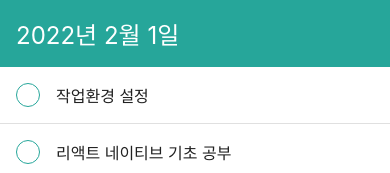
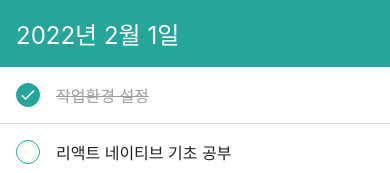
Before and after one commit to jw1036/exam_reactnative, a React Native app: screen / in a window 390 px wide. Shown: the top 173 px of the page. Built offline with nearby package versions, Linux system fonts and the light colour scheme.

Commit message:
4.2.5 완료한 항목에 다른 스타일 적용하기

```diff
--- a/components/TodoItem.js
+++ b/components/TodoItem.js
@@ -1,11 +1,17 @@
 import React from 'react';
-import {View, Text, StyleSheet} from 'react-native';
+import {View, Text, StyleSheet, Image} from 'react-native';
 
 function TodoItem({id, text, done}) {
   return (
     <View style={styles.item}>
-      <View style={styles.circle} />
-      <Text style={styles.text}>{text}</Text>
+      <View style={[styles.circle, done && styles.filled]}>
+        {done && (
+          <Image
+            source={require('../assets/icons/check_white/check_white.png')}
+          />
+        )}
+      </View>
+      <Text style={[styles.text, done && styles.lineThrough]}>{text}</Text>
     </View>
   );
 }
@@ -24,11 +30,20 @@ const styles = StyleSheet.create({
     borderColor: '#26a69a',
     marginRight: 16,
   },
+  filled: {
+    alignItems: 'center',
+    justifyContent: 'center',
+    backgroundColor: '#26a69a',
+  },
   text: {
     flex: 1,
     fontSize: 16,
     color: '#212121',
   },
+  lineThrough: {
+    color: '#9e9e9e',
+    textDecorationLine: 'line-through',
+  },
 });
 
 export default TodoItem;
```
